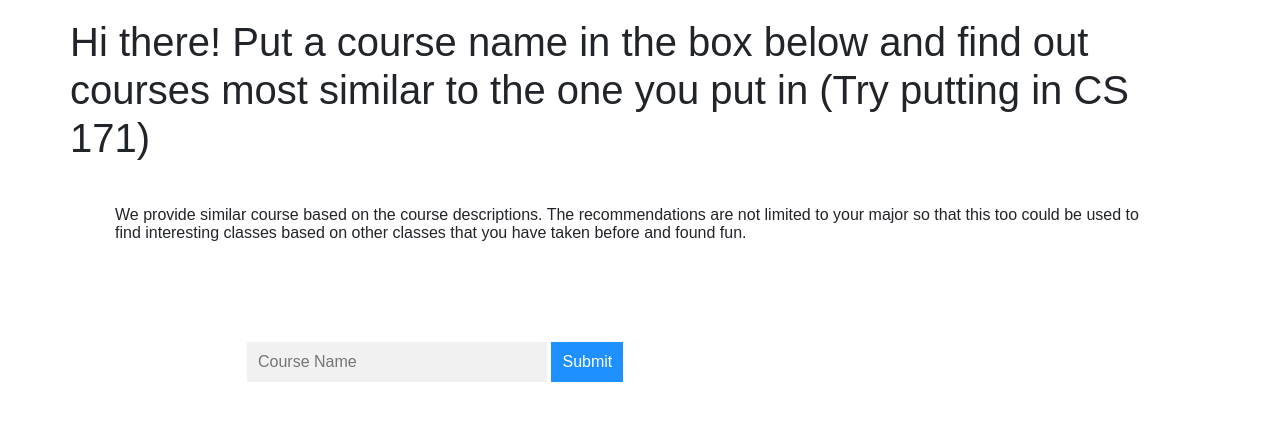
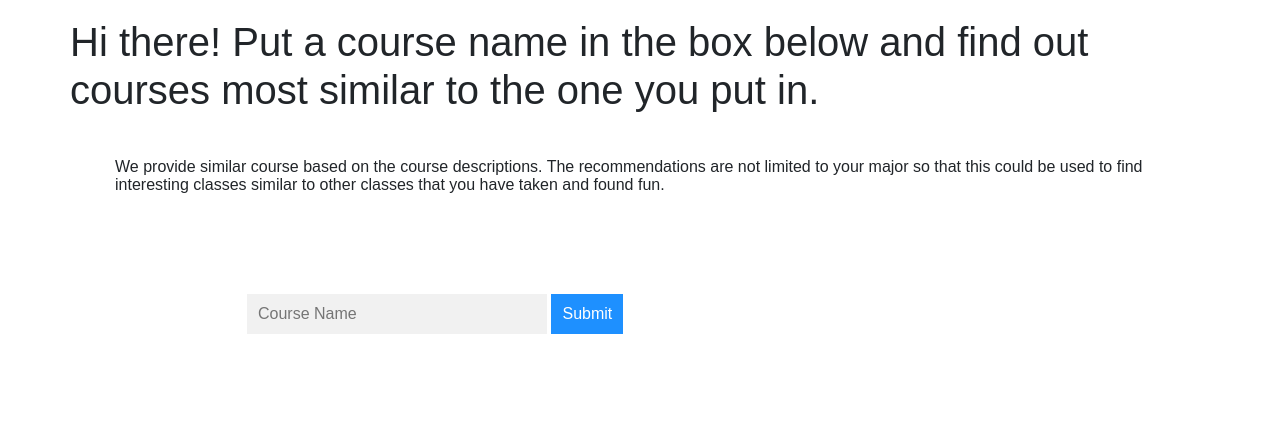
Before and after one commit to PalashPandey/CourseRecommendationSystem, a Python web app: template templates/index.html in a window 1280 px wide. Shown: the top 421 px of the page. Run offline with Jinja, Linux system fonts and the light colour scheme; the template is opened without the code that fills it, so the values that code supplies are empty; some libraries are stand-ins or nearby versions.

Commit message:
minor changes in text

```diff
--- a/templates/index.html
+++ b/templates/index.html
@@ -136,14 +136,14 @@
 
 	<div class="row">
 	<br>
-		<h1>Hi there! Put a course name in the box below and find out courses most similar	 to the one you put in (Try putting in CS 171) </h1>
+		<h1>Hi there! Put a course name in the box below and find out courses most similar to the one you put in. </h1>
 	</div>
 
 	<br>
 	<div class="container">
 		<div class="container" id="long">
 		<span class="theText"><br>
-			We provide similar course based on the course descriptions. The recommendations are not limited to your major so that this too could be used to find interesting classes based on other classes that you have taken before and found fun.
+			We provide similar course based on the course descriptions. The recommendations are not limited to your major so that this could be used to find interesting classes similar to other classes that you have taken and found fun.
 		</span>
 		</div>
 	</div>
```
